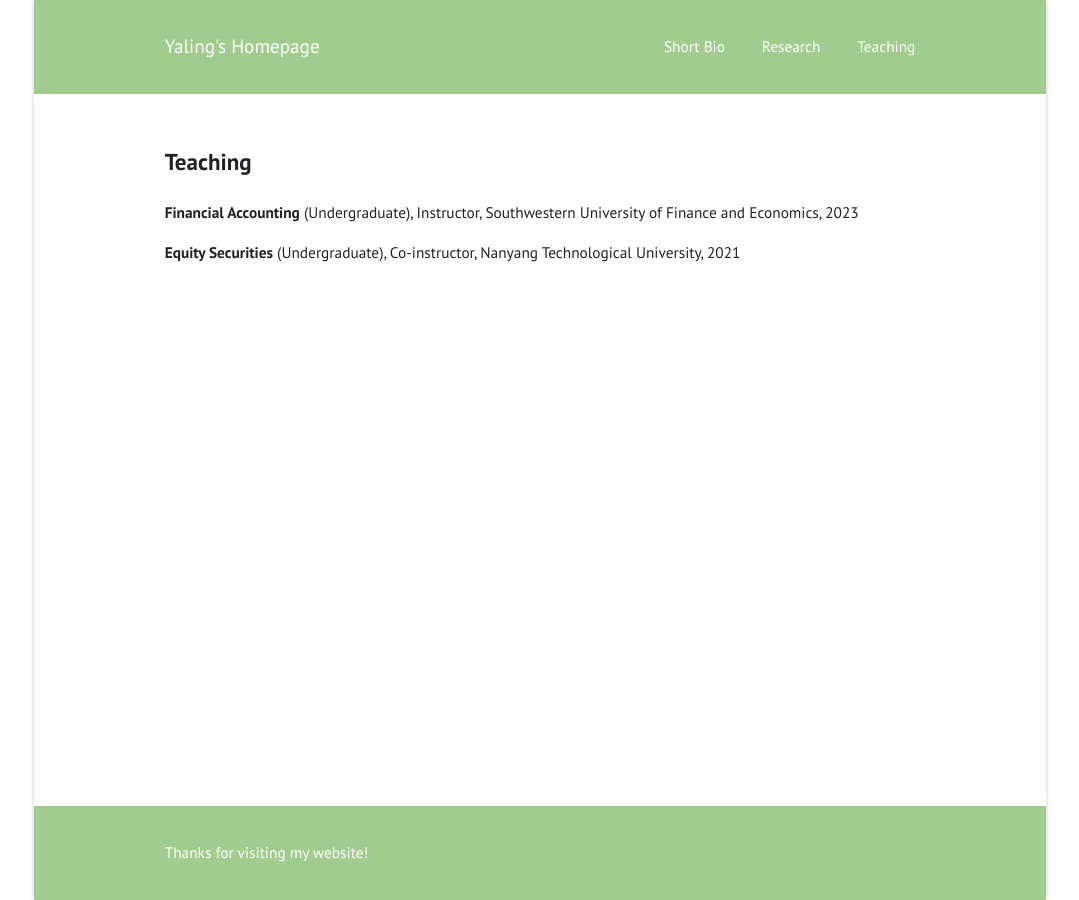
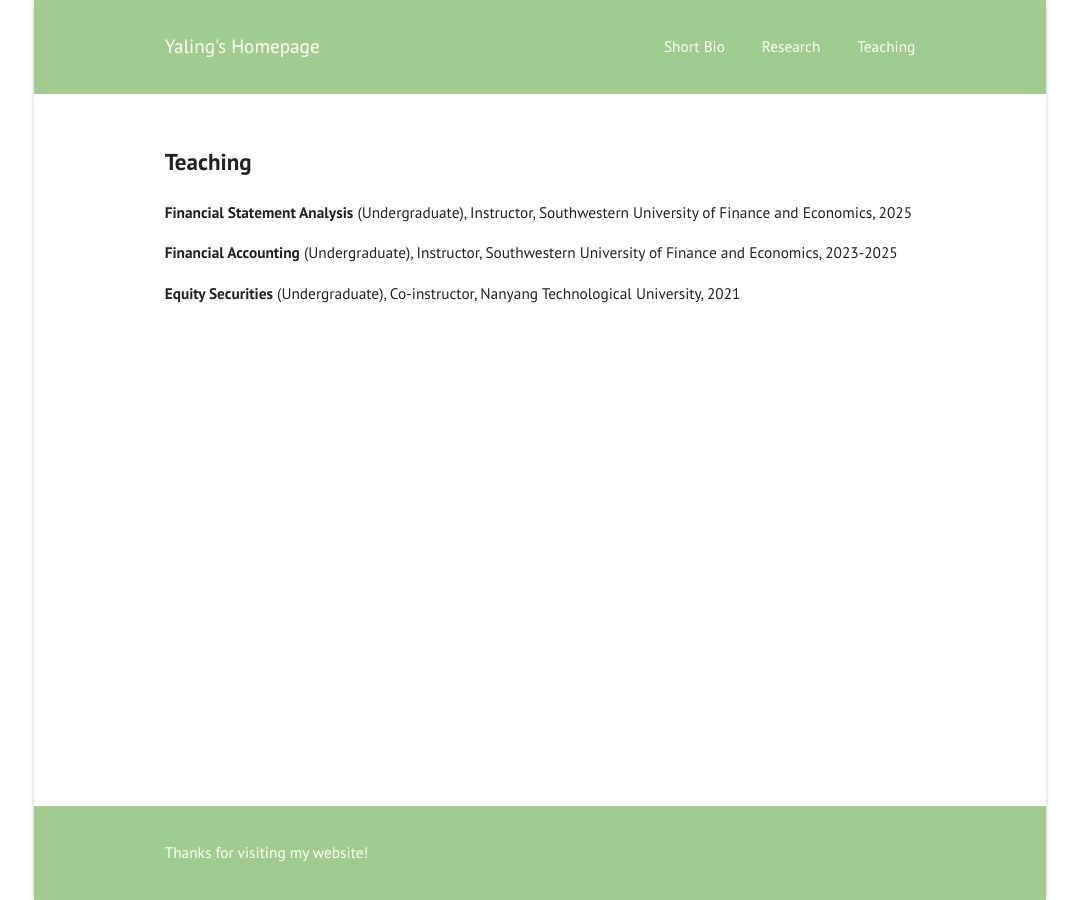
Before and after one commit to jinyaling/jinyaling.github.io, a Jekyll site: the page built from teaching.md, in a window 1280 px wide. Shown: the whole page, without its empty margins (100-1179 px from the left). Built offline with Jekyll 4.4.1, drawn with Linux system fonts in a browser that asks for light colours.

Commit message:
Update teaching.md

```diff
--- a/teaching.md
+++ b/teaching.md
@@ -5,6 +5,8 @@ layout: page
 ---
 
 ## Teaching
-**Financial Accounting** (Undergraduate), Instructor, Southwestern University of Finance and Economics, 2023
+**Financial Statement Analysis** (Undergraduate), Instructor, Southwestern University of Finance and Economics, 2025
+
+**Financial Accounting** (Undergraduate), Instructor, Southwestern University of Finance and Economics, 2023-2025
 
 **Equity Securities** (Undergraduate), Co-instructor, Nanyang Technological University, 2021
```
